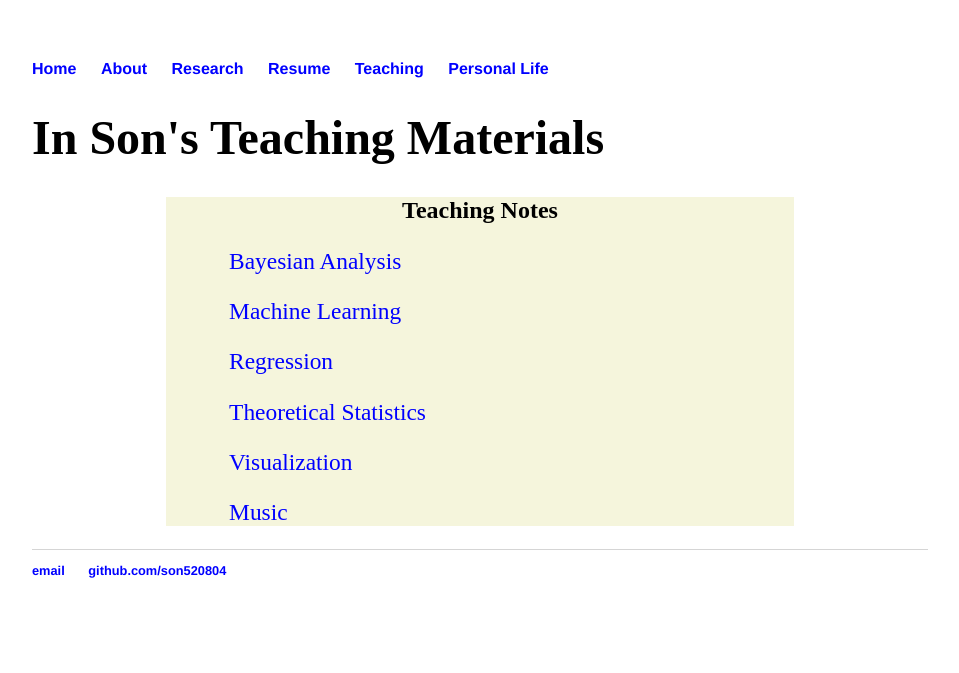
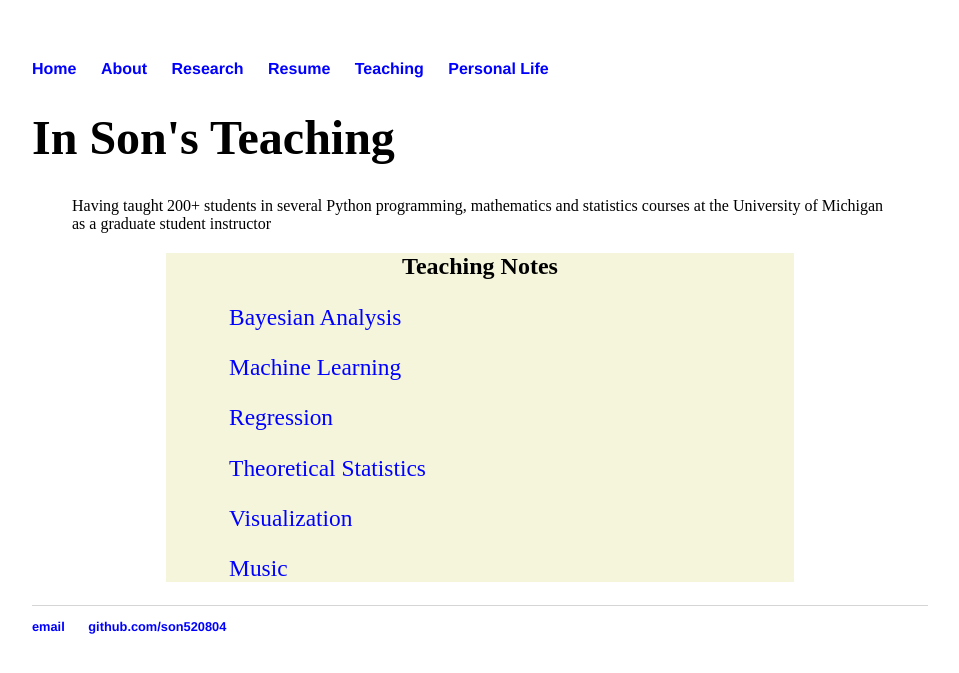
Before and after one commit to son520804/son520804.github.io, a Jekyll site: the page built from Teaching/index.html, in a window 1280 px wide. Shown: the top 673 px of the page, without its empty margins (160-1119 px from the left). Built offline with Jekyll 4.4.1, drawn with Linux system fonts in a browser that asks for light colours.

Commit message:
Update Teaching Material

```diff
--- a/Teaching/index.html
+++ b/Teaching/index.html
@@ -1,8 +1,13 @@
 ---
 layout: default
-title: In Son's Teaching Materials
+title: In Son's Teaching
 ---
 <h1>{{ page.title }}</h1>
+
+<blockquote>
+Having taught 200+ students in several Python programming, mathematics and statistics courses at the University of Michigan as a graduate student instructor
+</blockquote>
+
 
 <div style="text-align: center; margin-left: 15%; margin-right: 15%;
   background-color: beige">
```
